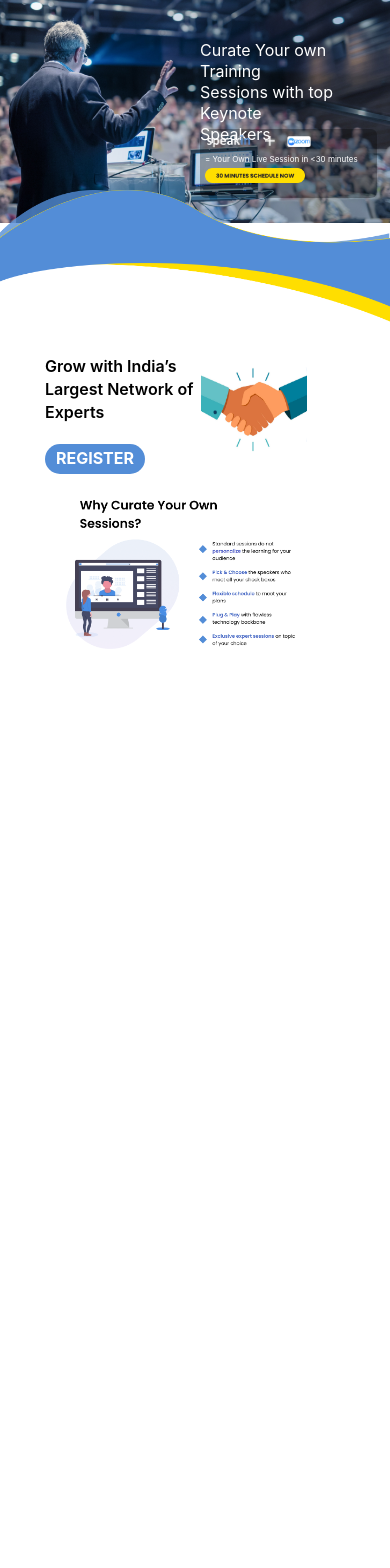
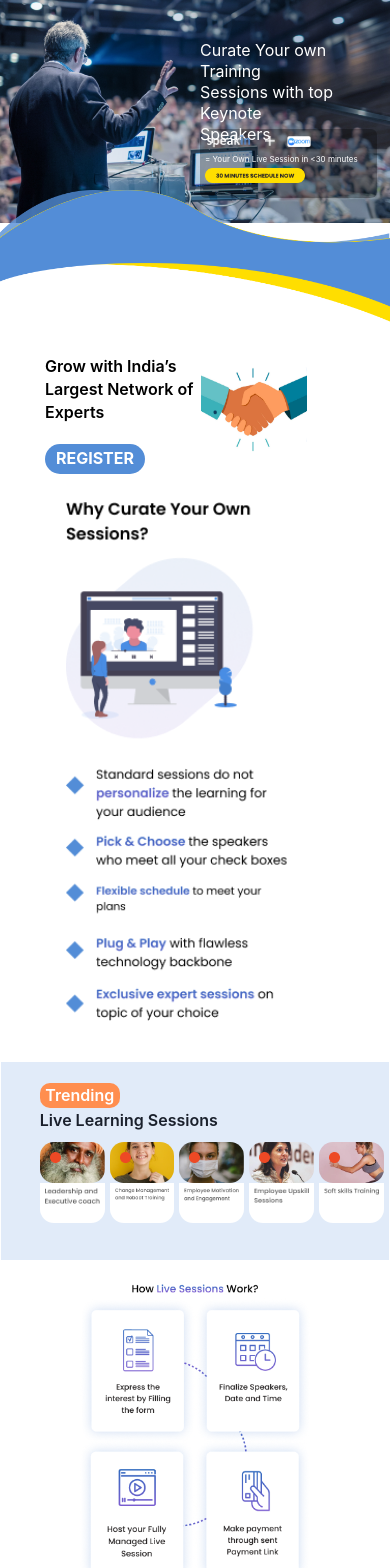
Before and after one commit to sharunnd/esmagico-assignment, a React (Create React App) app in the folder frontend/: page / in a window 390 px wide. Shown: the top 1568 px of the page. Before the commit the page ends 844 px from the top, so only its background shows below. Built offline with nearby package versions, Linux system fonts and the light colour scheme.

Commit message:
middle sections for mobile

```diff
--- a/frontend/src/App.js
+++ b/frontend/src/App.js
@@ -17,8 +17,8 @@ function App() {
       <TopSection />
       <Navbar />
       <MiddleSection />
-      {/* <LiveLearningSessions /> */}
-      {/* <LiveLearningSessionWork /> */}
+      <LiveLearningSessions />
+      <LiveLearningSessionWork />
       {/* <VideoCarousel /> */}
       {/* <Clients /> */}
       {/* <About /> */}
--- a/frontend/src/components/LiveLearningSessionWork.jsx
+++ b/frontend/src/components/LiveLearningSessionWork.jsx
@@ -1,18 +1,41 @@
-import liveSessionWork from "../images/live-sessions/liveSessionWorkingImg.png"
-import { Box, Flex, Image } from "@chakra-ui/react"
+import liveSessionWork from "../images/live-sessions/liveSessionWorkingImg.png";
+import { Box, Flex, Image, useMediaQuery } from "@chakra-ui/react";
+import liveSessionWork2 from "../images/sessions_work.png";
 
-
-
-const LiveLearningSessionWork = ()=>{
-    return(
+const LiveLearningSessionWork = () => {
+  const [isSmallerThan458] = useMediaQuery("(max-width: 458px)");
+  return (
+    <>
+      {" "}
+      {!isSmallerThan458 ? (
         <Box mt="6%">
           <Flex justifyContent={"center"}>
             <Box height="32%" width="60%">
-                 <Image src={liveSessionWork} height="100%" width="100%" alt="img"/>
+              <Image
+                src={liveSessionWork}
+                height="100%"
+                width="100%"
+                alt="img"
+              />
             </Box>
           </Flex>
         </Box>
-    )
-}
+      ) : (
+        <Box mt="6%">
+          <Flex justifyContent={"center"}>
+            <Box height="32%" width="60%">
+              <Image
+                src={liveSessionWork2}
+                height="100%"
+                width="100%"
+                alt="img"
+              />
+            </Box>
+          </Flex>
+        </Box>
+      )}
+    </>
+  );
+};
 
-export default LiveLearningSessionWork
+export default LiveLearningSessionWork;
--- a/frontend/src/components/LiveLearningSessions.jsx
+++ b/frontend/src/components/LiveLearningSessions.jsx
@@ -22,36 +22,36 @@ const LiveLearningSessions = () => {
   ];
 
   return (
-    <Box height="473px" mt="114px" border={"1px solid white"} bgColor="#e1ebf9">
-      <Box ml="10%" textAlign={"left"} mt="63px">
+    <Box height={{ base: "200px",sm:"200px", md: "450px", lg: "473px" }} mt={{ base: "40px",sm:"50px", md: "100px", lg: "114px" }} border={"1px solid white"} bgColor="#e1ebf9">
+      <Box ml="10%" textAlign={"left"} mt={{ base: "20px",sm:"20px", md: "50px", lg: "63px" }}>
         <Box>
           <Button
             bgColor="rgba(255, 142, 79, 1)"
             color="white"
             rounded={10}
-            width="103px"
-            height="36px"
+            width={{ base: "80px",sm:"80px", md: "103px", lg: "103px" }}
+            height={{ base: "25px",sm:"25px", md: "30px", lg: "36px" }}
           >
             <Text>Trending</Text>
           </Button>
           <Box>
-            <Text fontWeight={600} fontSize="32px">
+            <Text fontWeight={600} fontSize={{ base: "16px",sm:"25px", md: "25px", lg: "32px" }}>
               Live Learning Sessions
             </Text>
           </Box>
-          <Flex mt="49px">
+          <Flex mt={{ base: "10px",sm:"10px", md: "40px", lg: "49px" }}>
             {liveSessionImages &&
               liveSessionImages.map((el,index) => (
-                <Box rounded="14px" mr="36px" width="205px" height="130px" position={"relative"}>
+                <Box rounded="14px" mr={{ base: "5px",sm:"5px", md: "30px", lg: "36px" }} width="205px" height="130px" position={"relative"}>
                     <Box position={"absolute"} top="10px" left="10px">
                         <Image  src={rec} alt="rec"/>
                     </Box>
                   <Image key={index} src={el[0]} rounded="14px" width="100%" alt="img" />
                   <Box
-                    p={5}
+                    p={{ base: "5px",sm:"10px", md: "20px", lg: "20px" }}
                     bgColor={"white"}
                     borderBottomRadius="14px"
-                    height="80px"
+                    height={{ base: "40px",sm:"50px", md: "70px", lg: "80px" }}
                   >
                     <Image src={el[1]} />
                   </Box>
--- a/frontend/src/components/MiddleSection.jsx
+++ b/frontend/src/components/MiddleSection.jsx
@@ -1,18 +1,24 @@
-import { Box, Image } from "@chakra-ui/react"
-import middleSection from "../images/middlesection.png"
+import { Box, Image, useMediaQuery } from "@chakra-ui/react";
+import middleSection from "../images/middlesection.png";
+import middleSection2 from "../images/work.png";
 
+const MiddleSection = () => {
+  const [isSmallerThan458] = useMediaQuery("(max-width: 458px)");
+  return (
+    <>
+      {!isSmallerThan458 ? (
+        <Box mt="70%">
+          <Box width="60%" height="40%" ml="17%">
+            <Image src={middleSection} width="100%" alt="middlesection" />
+          </Box>
+        </Box>
+      ): (<Box mt="70%">
+      <Box width="60%" height="40%" ml="17%">
+        <Image src={middleSection2} width="100%" alt="middlesection" />
+      </Box>
+    </Box>)}
+    </>
+  );
+};
 
-const MiddleSection = ()=>{
-    return(
-        <Box mt="70%">
-           {/* <Box width="43%" textAlign={"left"} ml="21%">
-           <Text fontWeight={600} fontSize={46}>Why Curate Your Own Sessions?</Text>
-           </Box> */}
-           <Box width="60%" height="40%" ml="17%">
-           <Image src={middleSection} width="100%" alt="middlesection"/>
-           </Box>
-        </Box>
-    )
-}
-
-export default MiddleSection
+export default MiddleSection;
```
Also changed, not shown: frontend/src/images/sessions_work.png (added), frontend/src/images/work.png (added). Lines whose indentation alone changed are shown as unchanged.
